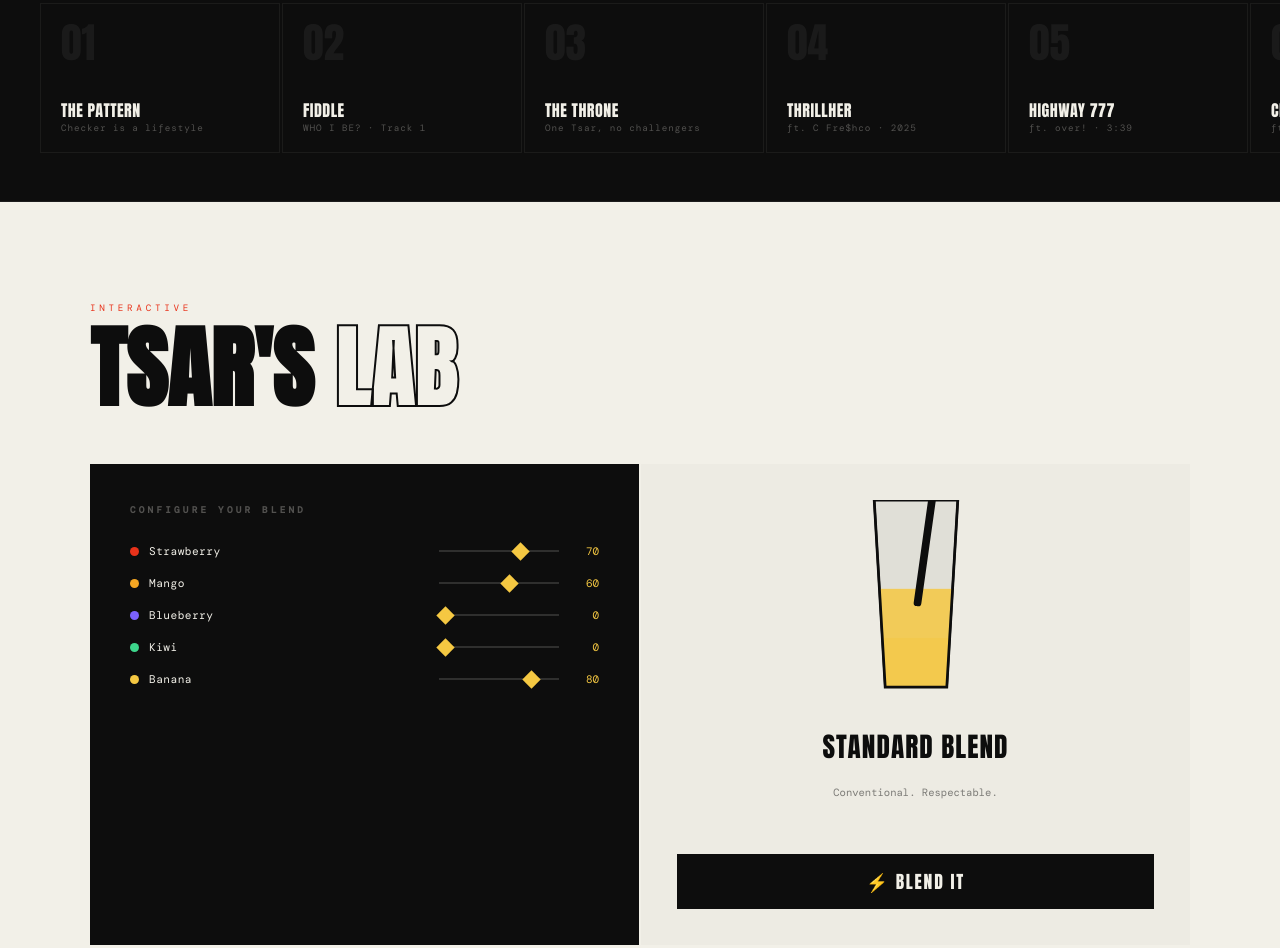
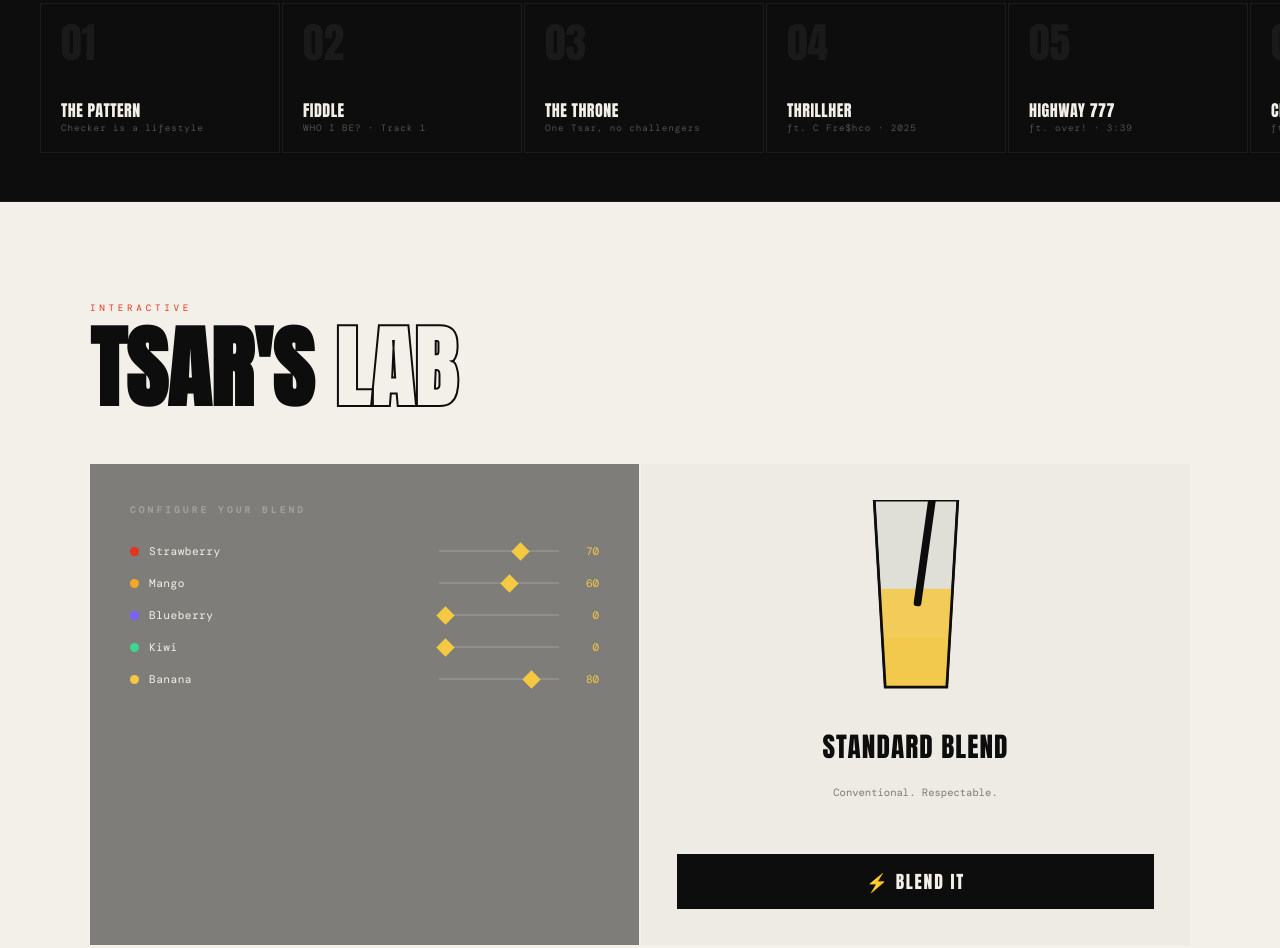
Before and after one commit to displayrex/BigCheckeredSmootie-Site., a website: page index.html in a window 1280 px wide. Shown: the part 2309-3257 px from the top of the page. Drawn offline with nearby package versions, Linux system fonts and the light colour scheme; a web font is replaced by a local one.

Commit message:
full commit - opacity on backgrounds

```diff
--- a/index.html
+++ b/index.html
@@ -153,7 +153,7 @@ nav {
 
 /* LAB */
 #lab { background: var(--c); color: var(--k); padding: 100px 60px; position: relative; overflow: hidden; }
-#lab::before { content: ''; position: absolute; inset: 0; z-index: 0; background-image: linear-gradient(rgba(242,240,232,.86), rgba(242,240,232,.86)), var(--lab-bg, none); background-size: cover; background-position: center; background-repeat: no-repeat; opacity: 0; transform: scale(1.08); transition: opacity .6s ease, transform 1.4s cubic-bezier(.16,1,.3,1); pointer-events: none; }
+#lab::before { content: ''; position: absolute; inset: 0; z-index: 0; background-image: linear-gradient(#F2F0E880, #F2F0E880), var(--lab-bg, none); background-size: cover; background-position: center; background-repeat: no-repeat; opacity: 0; transform: scale(1.08); transition: opacity .6s ease, transform 1.4s cubic-bezier(.16,1,.3,1); pointer-events: none; }
 #lab.bg-active::before { opacity: 1; transform: scale(1); }
 .lab-inner { max-width: 1100px; margin: 0 auto; position: relative; z-index: 1; }
 .lab-eyebrow { font-size: .58rem; letter-spacing: .4em; color: var(--r); text-transform: uppercase; margin-bottom: 14px; }
@@ -161,7 +161,7 @@ nav {
 .lab-title span { -webkit-text-stroke: 2px var(--k); color: transparent; }
 .lab-grid { display: grid; grid-template-columns: 1fr 1fr; gap: 2px; }
 
-.lab-controls { background: var(--k); color: var(--c); padding: 40px; }
+.lab-controls { background: #0D0D0D80; color: var(--c); padding: 40px; }
 .lab-controls h3 { font-size: .58rem; letter-spacing: .35em; color: rgba(242,240,232,.3); margin-bottom: 28px; }
 .knob-row { display: flex; align-items: center; gap: 14px; margin-bottom: 18px; }
 .knob-label { font-size: .7rem; letter-spacing: .04em; flex: 1; display: flex; align-items: center; gap: 10px; }
```
